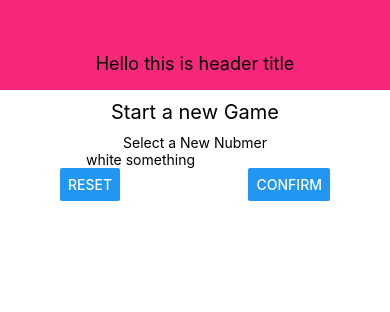
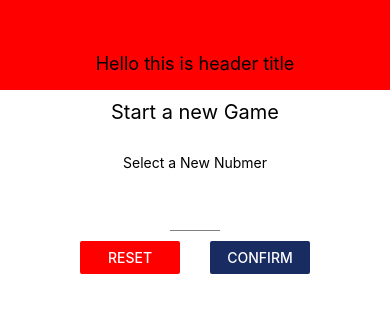
Before and after one commit to arfin-2020/Guess_A_Number_App, a React Native app: screen / in a window 390 px wide. Shown: the top 312 px of the page. Built offline with nearby package versions, Linux system fonts and the light colour scheme.

Commit message:
61. Configuring & Styling a TextInput

```diff
--- /dev/null
+++ b/components/Card.js
@@ -0,0 +1,28 @@
+import React from 'react';
+import { StyleSheet, View } from 'react-native';
+
+
+const Card = (props) =>{
+    return(
+        <View style={{...styles.card, ...props.style}}>{props.children}</View>
+    )
+}
+
+
+
+const styles = StyleSheet.create({
+    card:{
+        // width:300,
+        // maxWidth: '80%',
+        // alignItems:'center',
+        // shadowColor:'black',
+        // shadowRadius:6,
+        // shadowOffset:{width:0, height:2},
+        // shadowOpacity: 0.26,
+        elevation:8,
+        backgroundColor:'white',
+        padding: 20,
+        borderRadius:10,
+    }
+})
+export default Card;
--- a/components/Header.js
+++ b/components/Header.js
@@ -1,7 +1,7 @@
 
 import React from 'react';
 import { StyleSheet, Text, View } from 'react-native';
-
+import Colors from '../constant/color';
 const Header = (props) => {
     return (
         <View style={styles.Header}>
@@ -18,7 +18,7 @@ const styles = StyleSheet.create({
     width: '100%',
     height : 90,
     paddingTop: 36,
-    backgroundColor: '#f7287b',
+    backgroundColor: Colors.accent,
     alignItems:'center',
     justifyContent:'center',
   },
--- /dev/null
+++ b/components/Input.js
@@ -0,0 +1,21 @@
+import React from 'react';
+import { StyleSheet, TextInput } from 'react-native';
+
+
+const Input  =  (props) =>{
+    return(
+        <TextInput {...props} style={{...styles.input, ...props.style}} />
+    )
+}
+
+const styles = StyleSheet.create({
+input:{
+    height:50,
+    borderBottomColor:'grey',
+    borderBottomWidth:1,
+    marginVertical: 10,
+
+}
+})
+
+export default Input;
--- /dev/null
+++ b/constant/color.js
@@ -0,0 +1,4 @@
+export default{
+    primary: '#182C61',
+    accent:'#FF0000'
+}
--- a/screens/StartGameScreen.js
+++ b/screens/StartGameScreen.js
@@ -1,19 +1,20 @@
 import React from 'react';
-import { Button, StyleSheet, Text, TextInput, View } from 'react-native';
-
-
+import { Button, StyleSheet, Text, View } from 'react-native';
+import Card from '../components/Card';
+import Input from '../components/Input';
+import Colors from '../constant/color';
 const StartGameScreen = () => {
     return (
         <View style={styles.screen}>
             <Text style={styles.title}>Start a new Game</Text>
-            <View style={styles.inputContainer}>
+            <Card style={styles.inputContainer}>
                 <Text >Select a New Nubmer</Text>
-                <TextInput placeholder="white something" />
+                <Input style={styles.input} blurOnSubmit autoCapitalize='none' autoCorrect={false} keyboardType='number-pad' maxLength={11} />
                 <View style={styles.buttonContainer}>
-                    <Button style={styles.buttonStyle} title='Reset' onPress={() => { }} />
-                    <Button style={styles.buttonStyle} title='Confirm' onPress={() => { }} />
+                    <View style={styles.buttonStyle}><Button title='Reset' color={Colors.accent} onPress={() => { }} /></View>
+                    <View style={styles.buttonStyle}><Button title='Confirm' color={Colors.primary} onPress={() => { }} /></View>
                 </View>
-            </View>
+            </Card>
         </View>
     )
 }
@@ -25,25 +26,36 @@ const styles = StyleSheet.create({
         alignItems: 'center',
     },
     title: {
-        fontSize:20,
-        marginVertical:10,
+        fontSize: 20,
+        marginVertical: 10,
     },
     inputContainer: {
-        width:300,
+        width: 300,
         maxWidth: '80%',
-        alignItems:'center'
+        alignItems: 'center',
+        // shadowColor:'black',
+        // shadowRadius:6,
+        // shadowOffset:{width:0, height:2},
+        // shadowOpacity: 0.26,
+        // elevation:8,
+        // backgroundColor:'white',
+        // padding: 20,
+        // borderRadius:10,
     },
     buttonContainer: {
 
         flexDirection: 'row',
         width: '100%',
         justifyContent: 'space-between',
-        paddingHorizontal:15,
+        paddingHorizontal: 15,
     },
 
-    // buttonStyle:{
-    //     marginLeft:30
-    // }
+    buttonStyle: {
+        width: 100,
+    },
+    input: {
+        width: 50
+    }
 })
 
 export default StartGameScreen;
```
